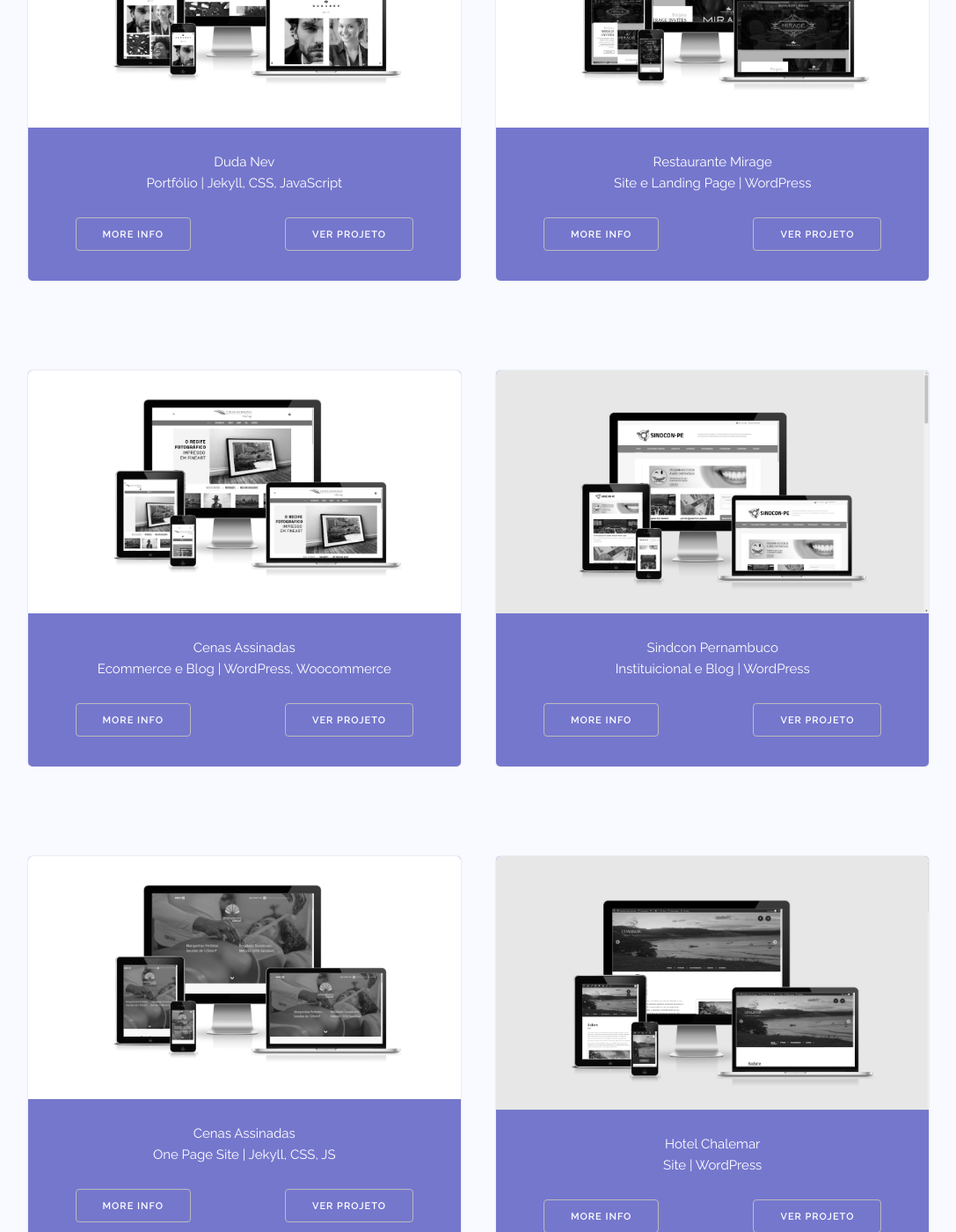
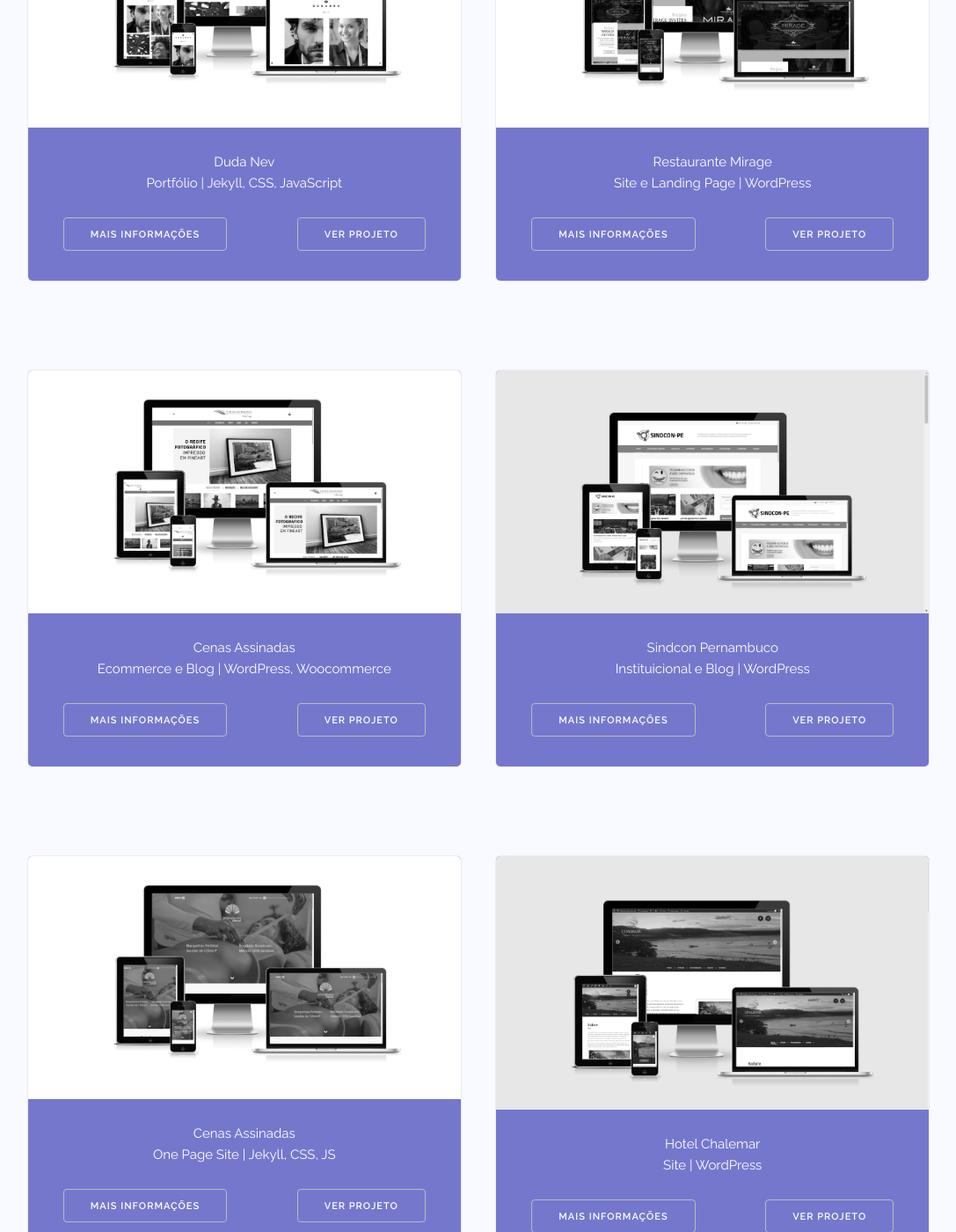
Before and after one commit to betodasilva/betodasilva.github.io, a Jekyll site: the page built from projetos.html, in a window 1280 px wide and 1400 px high, scrolled down 319 px. Shown: the whole window at 88% size, without its empty margins (96-1183 px from the left). Built offline with Jekyll 4.4.1, drawn with Linux system fonts in a browser that asks for light colours; some of the changed text lies outside the part shown.

Commit message:
traduz frase

```diff
--- a/projetos.html
+++ b/projetos.html
@@ -22,7 +22,7 @@
                   <p class="project-description">{{project.short_description}}</p>
               </div>
               <div class="project-btns">
-                <button class="btn">More Info</button>
+                <button class="btn">Mais Informações</button>
                 <a href="{{project.link}}" class="project-link" target="_blank" rel="nofollow"><button class="btn">Ver Projeto</button></a>
               </div>
 
```
